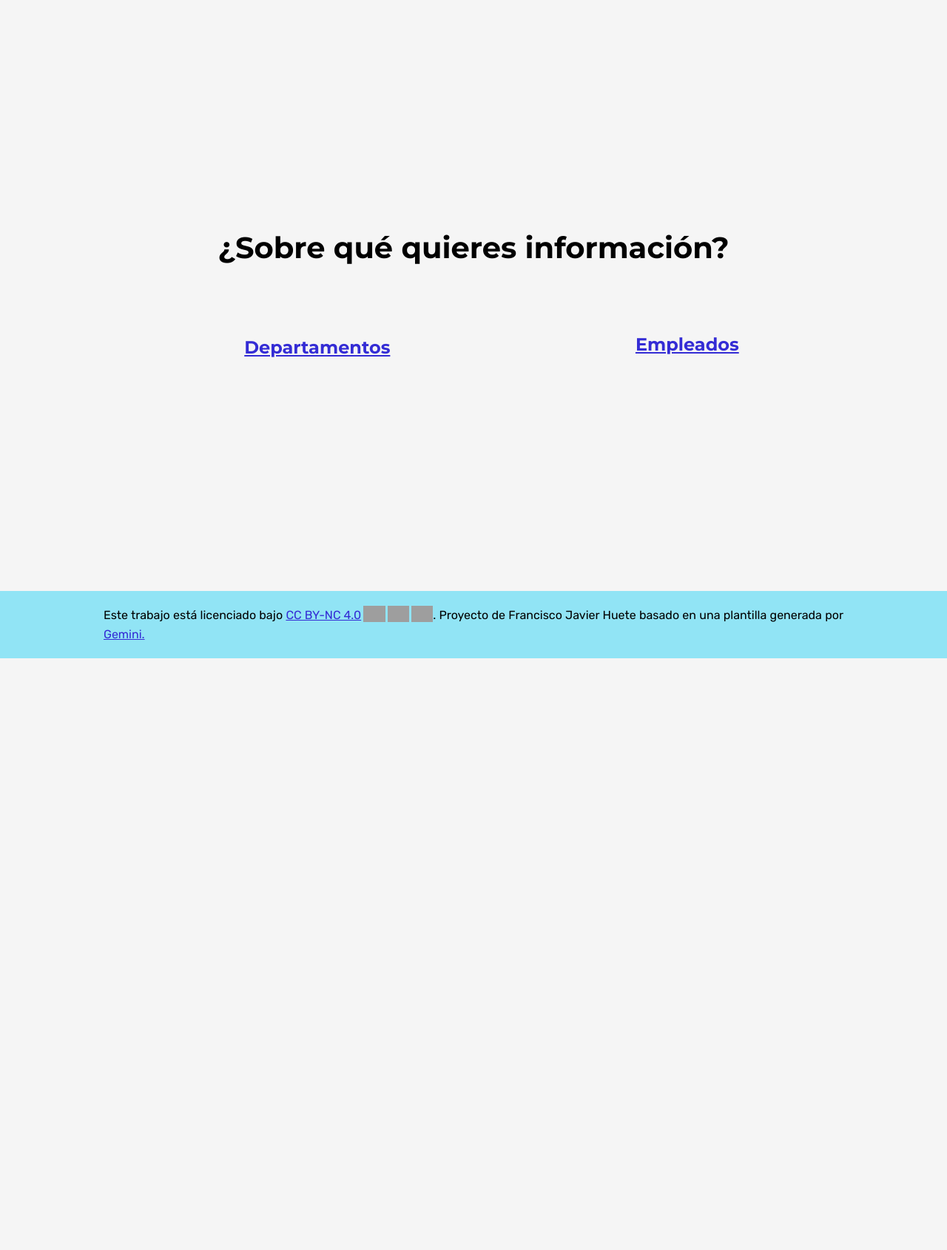
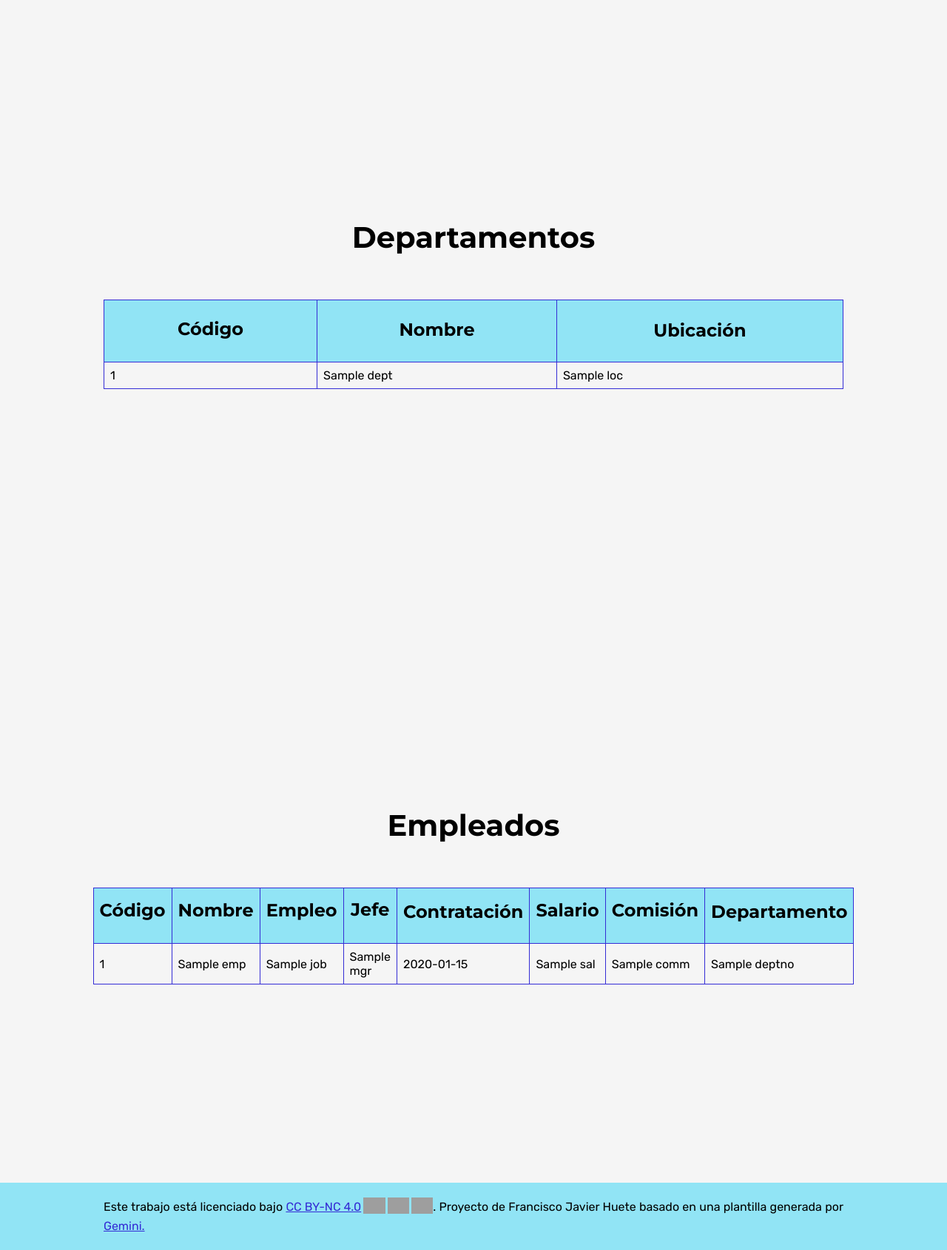
Before and after one commit to fjhuete/app_BBDD, a Flask app: template templates/inicio.html in a window 1280 px wide. Shown: the part 98-1788 px from the top of the page at 74% size. Before the commit the page ends 988 px from the top, so only its background shows below. Run offline with Flask 3, Linux system fonts and the light colour scheme; the template is opened without the code that fills it: most values are stand-ins (such as "Sample title", 1, 10 or a date in 2020); lists and menus that the app fills with data are empty; grey boxes are pictures that could not be loaded.

Commit message:
Modificación de la aplicación para que inicie sesión indicando el nombre y contraseña a través de la cadena de conexión

```diff
--- a/funciones.py
+++ b/funciones.py
@@ -4,36 +4,34 @@ from pymongo.mongo_client import MongoClient
 host = "192.168.122.166"
 port = "27017"
 
-uri = f"mongodb://scott:tiger@{host}:{port}/?directConnection=true&authSource=scott&appName=mongosh+2.2.4"
+def conexion(usuario,passwd):
+    uri = f"mongodb://{usuario}:{passwd}@{host}:{port}/?directConnection=true&authSource=scott&appName=mongosh+2.2.4"
 
+    cliente = MongoClient(uri)
 
-cliente = MongoClient(uri)
+    try:
+        cliente.admin.command('ping')
+        return cliente
+    except Exception as e:
+        print(e)
+        return False
+
+""" cliente = conexion()
 db = cliente.scott
 emp = db.emp
 dept = db.dept
-usuarios = db.usuarios
+usuarios = db.usuarios """
 
-def probarconexion():
+""" def probarconexion(usuario,passwd):
     try:
+        cliente = conexion(usuario,passwd)
         cliente.admin.command('ping')
         print("Conexión exitosa a la base de datos.")
     except Exception as e:
-        print(e)
+        print(e) """
 
 def cerrarcliente():
     cliente.close()
-
-def login(user,passwd):
-    lista = []
-    login = False
-    cursor = usuarios.find({"usuario":user})
-    for documento in cursor:
-        lista.append(documento)
-    print(lista)
-    for usuario in lista:
-        if usuario["passwd"] == passwd:
-            login = True
-    return login
 
 def mostrardeptartamentos():
     cursor = dept.find({})
--- a/templates/inicio.html
+++ b/templates/inicio.html
@@ -2,14 +2,55 @@
 {% block title %}Inicio{% endblock %}
 {% block content %}
 <section class="contenedor">
-   <h1>¿Sobre qué quieres información?</h1>
+    <h1>Departamentos</h1>
     <table>
         <thead>
             <tr>
-                    <th class="detalles"><h2><a href="/dept">Departamentos</a></h2></th>
-                    <th class="detalles"><h2><a href="/emp">Empleados</a></h2></th>
+                <th><h2>Código</h2></th>
+                <th><h2>Nombre</h2></th>
+                <th><h2>Ubicación</h2></th>
             </tr>
         </thead>
+        <tbody>
+        {% for dept in depts %}
+            <tr>
+                <td>{{dept._id}}</td>
+                <td>{{dept.dname}}</td>
+                <td>{{dept.loc}}</td>
+            </tr>
+        {% endfor %}
+        </tbody>
+    </table>
+</section>
+<section class="contenedor">
+    <h1>Empleados</h1>
+    <table>
+        <thead>
+            <tr>
+                <th><h2>Código</h2></th>
+                <th><h2>Nombre</h2></th>
+                <th><h2>Empleo</h2></th>
+                <th><h2>Jefe</h2></th>
+                <th><h2>Contratación</h2></th>
+                <th><h2>Salario</h2></th>
+                <th><h2>Comisión</h2></th>
+                <th><h2>Departamento</h2></th>
+            </tr>
+        </thead>
+        <tbody>
+        {% for emp in emps %}
+            <tr>
+                <td>{{emp._id}}</td>
+                <td>{{emp.ename}}</td>
+                <td>{{emp.job}}</td>
+                <td>{{emp.mgr}}</td>
+                <td>{{emp.hiredate}}</td>
+                <td>{{emp.sal}}</td>
+                <td>{{emp.comm}}</td>
+                <td>{{emp.deptno}}</td>
+            </tr>
+        {% endfor %}
+        </tbody>
     </table>
 </section>
 {% endblock %}
--- a/web.py
+++ b/web.py
@@ -1,4 +1,5 @@
 from flask import Flask, render_template, abort, request
+from pymongo.mongo_client import MongoClient
 import funciones, os
 
 app = Flask(__name__)
@@ -7,20 +8,43 @@ port = os.getenv("PORT")
 @app.route('/', methods=["GET","POST"])
 def login():
     if request.method == "POST":
+        host = "192.168.122.166"
+        port = "27017"
+
         usuario = request.form.get("usuario")
         passwd = request.form.get("passwd")
-        login = funciones.login(usuario,passwd)
-        if login:
-            return render_template("inicio.html")
+
+        uri = f"mongodb://{usuario}:{passwd}@{host}:{port}/?directConnection=true&authSource=scott&appName=mongosh+2.2.4"
+
+        cliente = MongoClient(uri)
+
+        db = cliente.scott
+        emp = db.emp
+        dept = db.dept
+
+        departamentos = []
+        cursor_dept = dept.find({})
+        for documento in cursor_dept:
+            departamentos.append(documento)
+
+        empleados = []
+        cursor_emp = emp.find({})
+        for documento in cursor_emp:
+            empleados.append(documento)
+
+        if cliente:
+            return render_template("inicio.html",depts=departamentos, emps=empleados)
         else:
             return abort (404)
     else:
         return render_template ("login.html")
 
-@app.route('/dept')
+##############################################################################
+
+""" @app.route('/dept')
 def dept():
     listadept = []
-    departamentos = funciones.mostrardeptartamentos()
+    departamentos = funciones.mostrardeptartamentos(usuario,passwd)
     for dept in departamentos:
         listadept.append(dept)
     print(listadept)
@@ -41,6 +65,8 @@ def empleados_salario():
     min = request.form.get("minimo")
     max = request.form.get("maximo")
     empleados = funciones.rango_salario(min,max)
-    return render_template("empleados.html",empleados=empleados)
+    return render_template("empleados.html",empleados=empleados) """
+
+###############################################################################################
 
 app.run("0.0.0.0",port,debug=True)
```
Lines whose indentation alone changed are shown as unchanged.
